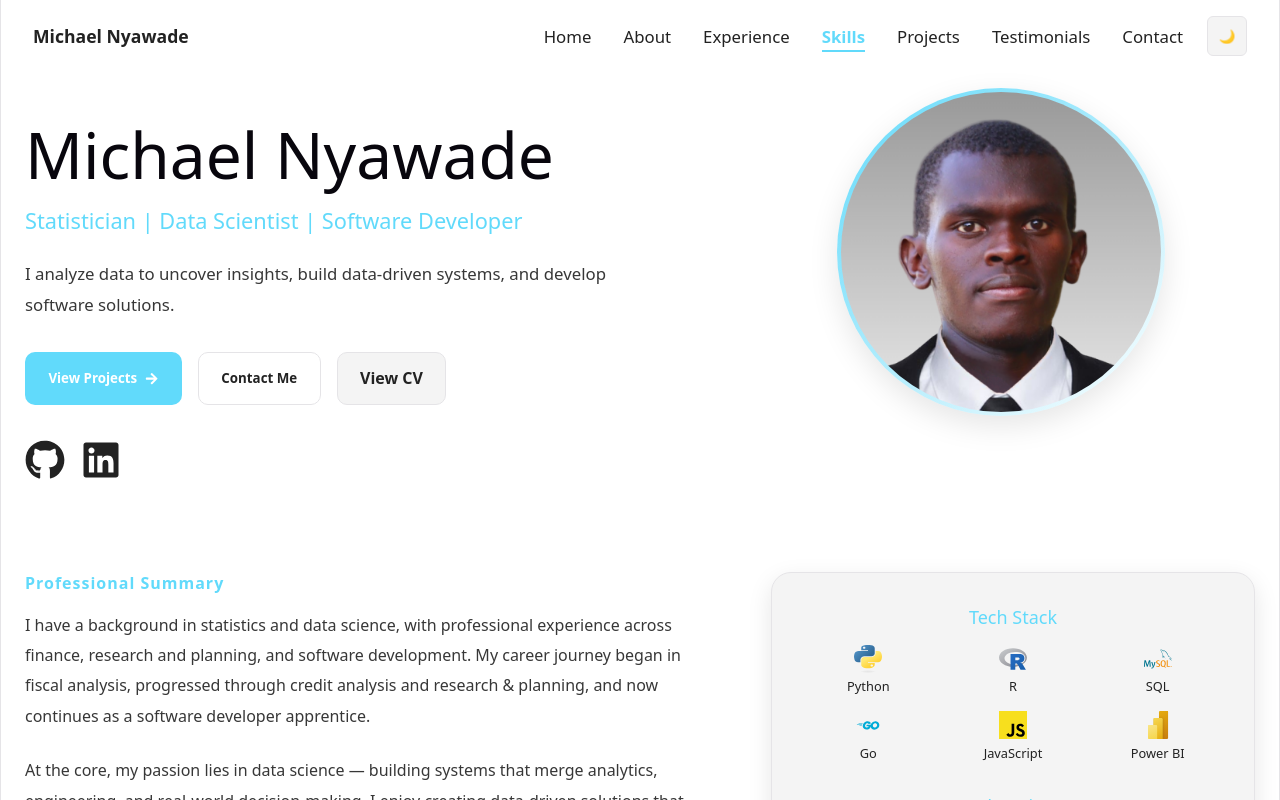
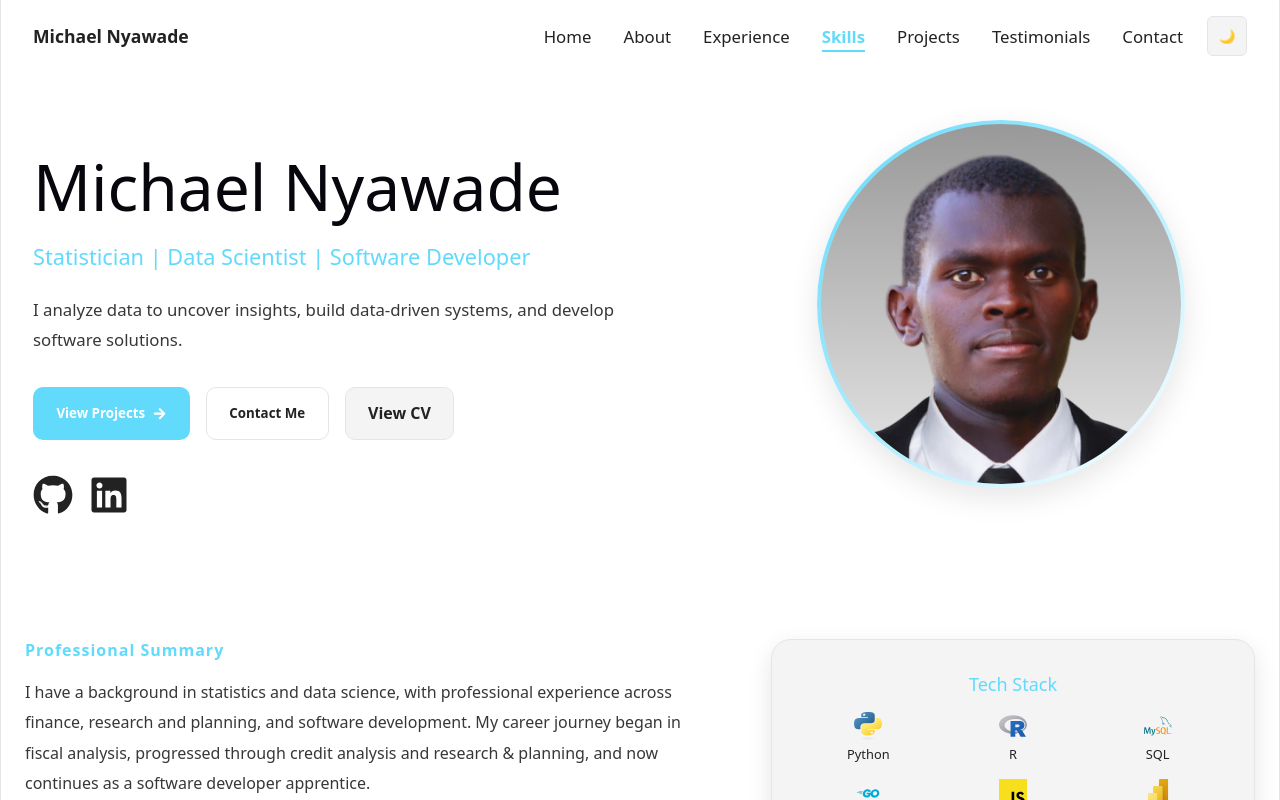
Before and after one commit to Michael-Nyawade/Michael-Nyawade.github.io, a React (Vite) app: page / in a window 1280 px wide. Shown: the top 800 px of the page. Built offline with nearby package versions, Linux system fonts and the light colour scheme.

Commit message:
Improved hero layout spacing and scale for wider layout

```diff
--- a/src/styles/hero.css
+++ b/src/styles/hero.css
@@ -7,14 +7,15 @@
   justify-content: space-between;
   align-items: flex-start;
 
-  gap: 4rem;
+  gap: 5rem;
 
-  padding: 1rem 1.5rem;
+  padding: 3rem 2rem;
   flex-wrap: wrap;
 }
 
 /* LEFT */
 .hero-left {
+  max-width: 750px;
   flex: 1 1 500px;
   text-align: left;
 }
@@ -22,7 +23,7 @@
 .hero-title {
   font-size: clamp(2.8rem, 5vw, 5rem);
   line-height: 1.1;
-  margin-bottom: 1rem;
+  margin-bottom: 1.2rem;
   white-space: nowrap;
   color: var(--heading-color);
 }
@@ -35,7 +36,7 @@
 }
 
 .hero-description {
-  max-width: 650px;
+  max-width: 750px;
   line-height: 1.8;
   font-size: 1.05rem;
   opacity: 0.9;
@@ -76,8 +77,8 @@
 }
 
 .hero-image-wrapper {
-  width: 320px;
-  height: 320px;
+  width: 360px;
+  height: 360px;
   border-radius: 50%;
 
   padding: 4px;
```
